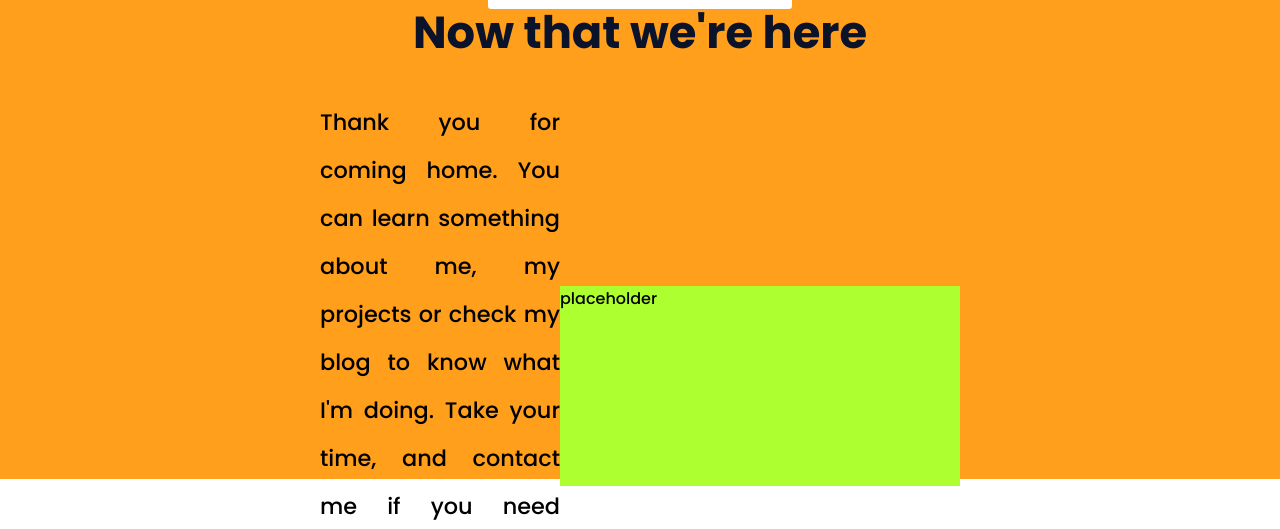
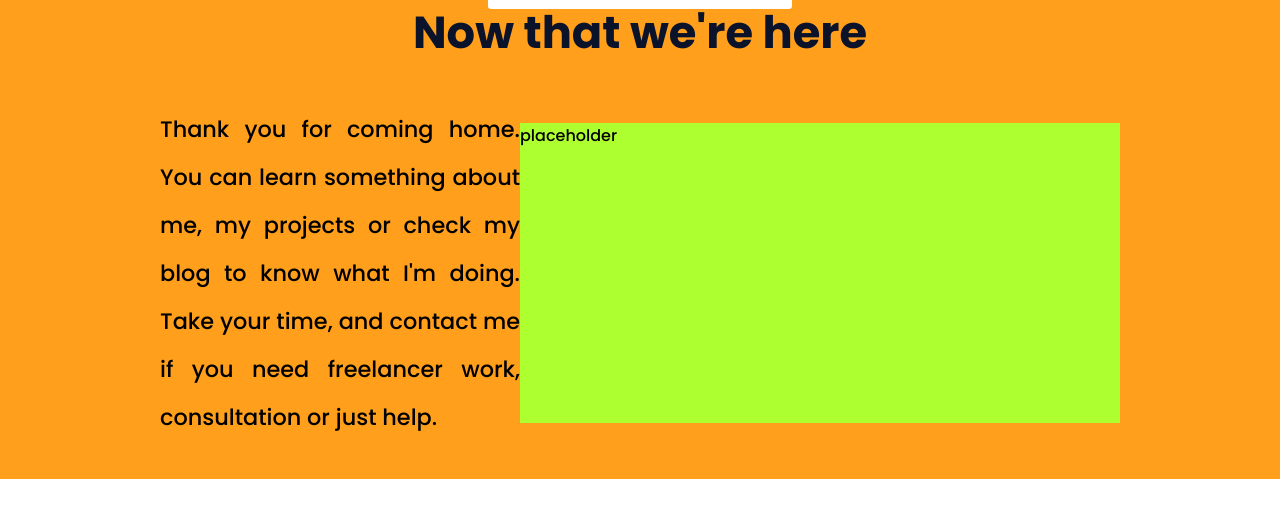
Before and after one commit to NauzetAduen/portfolio, a Next.js app: page / in a window 1280 px wide. Shown: the part 1681-2210 px from the top of the page. Built offline with nearby package versions, Linux system fonts and the light colour scheme.

Commit message:
Improve contact layout

```diff
--- a/styles/Contact.module.scss
+++ b/styles/Contact.module.scss
@@ -2,9 +2,11 @@
 
 .contact {
   background-color: constants.$accentColor;
-  height: 100vh;
-  padding: 0 40vmin;
+  height: 100%;
+  padding: 0 20vmin;
   margin: 0;
+  display: grid;
+  grid-template-rows: 1fr 3fr;
 }
 .title {
   padding: 0;
@@ -19,7 +21,6 @@
 .welcomeDiv {
   padding: 0;
   margin: 0;
-  height: 80vh;
   display: grid;
   grid-template-columns: 1fr 1fr;
 }
@@ -37,7 +38,7 @@
   justify-content: center;
 }
 .placeholder {
-  height: 200px;
-  width: 400px;
+  height: 300px;
+  width: 600px;
   background-color: greenyellow;
 }
```
